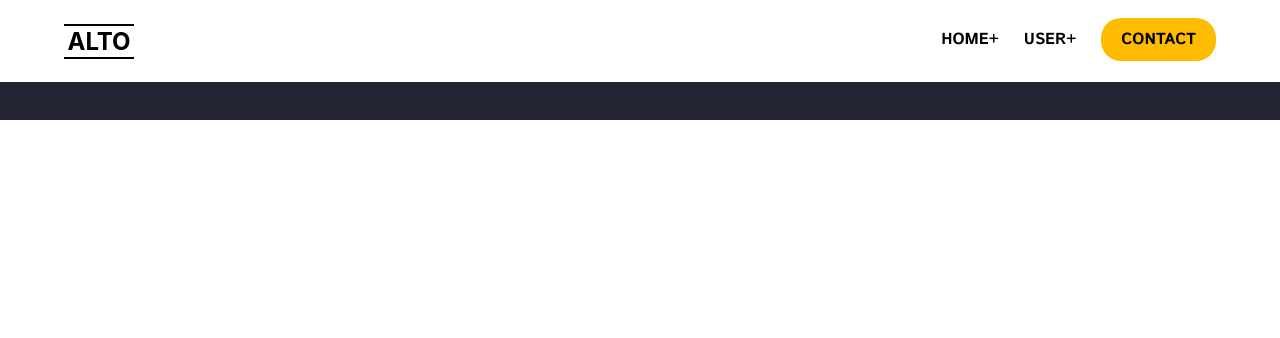
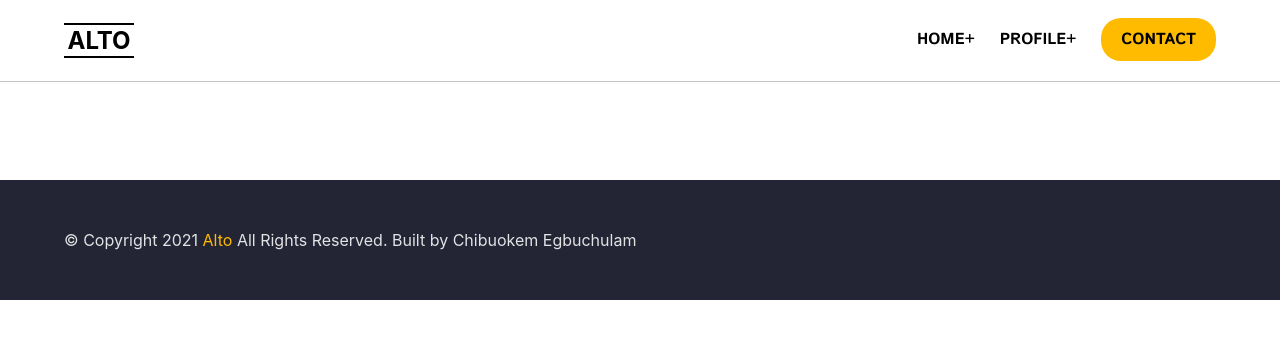
Before and after one commit to ebokes/altschool-assignment2, a React (Vite) app: page /profile/users in a window 1280 px wide. Shown: the top 338 px of the page. Built offline with nearby package versions, Linux system fonts and the light colour scheme.

Commit message:
build: add error pages

```diff
--- a/src/App.jsx
+++ b/src/App.jsx
@@ -8,6 +8,9 @@ import Home from "./pages/Home";
 import Contact from "./pages/Contact";
 import Footer from "./components/Footer";
 import { Route, Routes } from "react-router-dom";
+import Profile from "./pages/Profile";
+import ErrorPage from "./pages/Error/ErrorPage";
+import ErrorBoundary from "./pages/Error/ErrorBoundary";
 
 function App() {
   const theme = {
@@ -30,14 +33,19 @@ function App() {
   return (
     <>
       <ThemeProvider theme={theme}>
+        <ErrorBoundary>
           <GlobalStyles />
           <Navbar />
           <Routes>
             <Route path="/" element={<Home />} />
-          <Route path="/users" element={<Users />} />
+            <Route path="/profile" element={<Profile />}>
+              <Route path="users" element={<Users />} />
+            </Route>
             <Route path="/contact" element={<Contact />} />
+            <Route path="*" element={<ErrorPage />} />
           </Routes>
           <Footer />
+        </ErrorBoundary>
       </ThemeProvider>
     </>
   );
--- a/src/components/Navbar/index.jsx
+++ b/src/components/Navbar/index.jsx
@@ -46,8 +46,8 @@ const Navbar = () => {
               </ButtonLink>
             </li>
             <li>
-              <ButtonLink onClick={handleClose} to="/user">
-                User+
+              <ButtonLink onClick={handleClose} to="/profile">
+                Profile+
               </ButtonLink>
             </li>
             <li>
--- a/src/components/Navbar/styles.jsx
+++ b/src/components/Navbar/styles.jsx
@@ -13,7 +13,7 @@ export const Header = styled.header`
   justify-content: space-between;
   background-color: ${({ theme }) => theme.color.white};
   box-shadow: 0 0;
-  /* border-bottom: 0.1rem solid #c4c4c4; */
+  border-bottom: 0.1rem solid #c4c4c4;
 `;
 
 export const NavContainer = styled.nav`
@@ -194,7 +194,7 @@ export const ContactLink = styled(NavLink)`
     /* color: ${({ theme }) => theme.color.white}; */
   }
 
-  &::before {
+  /* &::before {
     content: "";
     width: 100%;
     height: 0.2rem;
@@ -212,6 +212,6 @@ export const ContactLink = styled(NavLink)`
 
     @media screen and (max-width: ${({ theme }) => theme.screens.lg}) {
       transform: scaleX(0);
-    }
-  }
+    } */
+  /* } */
 `;
--- /dev/null
+++ b/src/pages/Error/ErrorBoundary.jsx
@@ -0,0 +1,25 @@
+import React from "react";
+
+class ErrorBoundary extends React.Component {
+  constructor(props) {
+    super(props);
+    this.state = { hasError: false };
+  }
+
+  static getDerivedStateFromError(error) {
+    return { hasError: true };
+  }
+
+  componentDidCatch(error, errorInfo) {
+    console.log(error);
+    console.log(errorInfo);
+  }
+
+  render() {
+    if (this.state.hasError) {
+      return <h1>Oops! Something went wrong</h1>;
+    }
+    return this.props.children;
+  }
+}
+export default ErrorBoundary;
--- /dev/null
+++ b/src/pages/Error/ErrorPage.jsx
@@ -0,0 +1,17 @@
+import React from "react";
+import { Container, Section } from "../../components/reuseable";
+import { Error } from "./styles";
+
+const ErrorPage = () => {
+  return (
+    <Section>
+      <Container>
+        <Error>
+          <h2>404 Error Page</h2>
+        </Error>
+      </Container>
+    </Section>
+  );
+};
+
+export default ErrorPage;
--- /dev/null
+++ b/src/pages/Error/styles.jsx
@@ -0,0 +1,10 @@
+import styled from "styled-components";
+
+export const Error = styled.div`
+  height: 100vh;
+  /* margin-top: 30rem; */
+
+  h2 {
+    color: #000;
+  }
+`;
--- a/src/pages/Profile/index.jsx
+++ b/src/pages/Profile/index.jsx
@@ -0,0 +1,14 @@
+import React from "react";
+import { Outlet } from "react-router-dom";
+import { Container, Section } from "../../components/reuseable";
+
+const Profile = () => {
+  return (
+    <Section>
+      <Container>Profile</Container>
+      <Outlet />
+    </Section>
+  );
+};
+
+export default Profile;
--- a/src/pages/Profile/styles.jsx
+++ b/src/pages/Profile/styles.jsx
@@ -0,0 +1 @@
+import styled from "styled-components";
```
Lines whose indentation alone changed are shown as unchanged.
